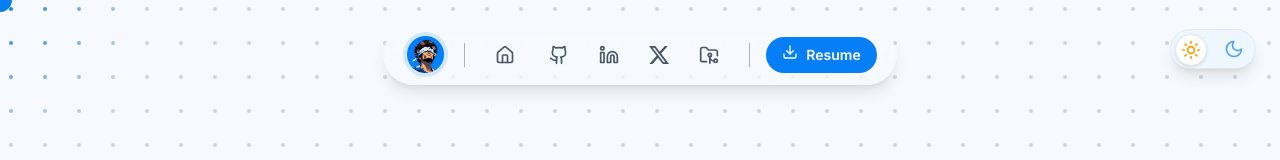
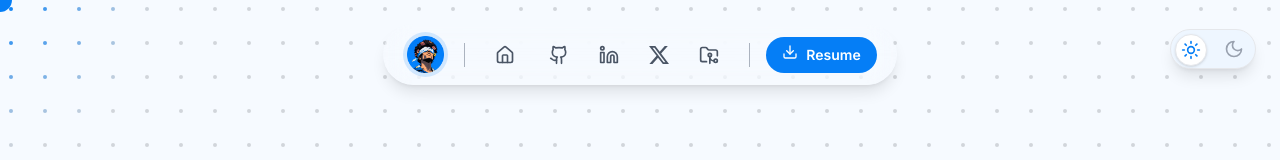
Before and after one commit to MerlinTheWhiz/portfolio, a Next.js app: page / in a window 1280 px wide. Shown: the top 160 px of the page. Built offline with nearby package versions, Linux system fonts and the light colour scheme.

Commit message:
fix: smoother theme reveal animation and muted theme icon color in non-active state

```diff
--- a/components/ui/ThemeToggleSlider.tsx
+++ b/components/ui/ThemeToggleSlider.tsx
@@ -51,19 +51,19 @@ export default function ThemeToggleSlider() {
         disabled={animating}
       >
         <span className="absolute inset-0 flex items-center justify-between px-[11px]">
-          <LuSun className="w-5 h-5 text-amber-400" />
-          <LuMoon className="w-5 h-5 text-blue-400" />
+          <LuSun className={`w-5 h-5 ${isDark ? 'text-gray-400' : 'text-accent-primary'}`} />
+          <LuMoon className={`w-5 h-5 ${isDark ? 'text-accent-primary' : 'text-gray-400'}`} />
         </span>
         <motion.span
           className="absolute top-[4px] w-[32px] h-[32px] rounded-full bg-white dark:bg-gray-700 shadow-sm border border-border-default flex items-center justify-center"
           animate={{ x: isDark ? 50 : 4 }}
-          transition={{ type: "spring", stiffness: 200, damping: 35, mass: 1.1 }}
+          transition={{ duration: 1.0, ease: [0.65, 0, 0.35, 1] }}
         >
-          {isDark ? (
-            <LuMoon className="w-5 h-5 text-blue-400" />
-          ) : (
-            <LuSun className="w-5 h-5 text-amber-500" />
-          )}
+        {isDark ? (
+          <LuMoon className="w-5 h-5 text-accent-primary" />
+        ) : (
+          <LuSun className="w-5 h-5 text-accent-primary" />
+        )}
         </motion.span>
       </button>
 
@@ -103,8 +103,8 @@ function ThemeReveal({
     if (!el) return;
 
     const controls = animate(0, 1, {
-      duration: 0.8,
-      ease: [0.25, 1, 0.5, 1],
+      duration: 1.0,
+      ease: [0.65, 0, 0.35, 1],
       onUpdate: (latest) => {
         const pct = latest * 180;
         el.style.maskImage = `radial-gradient(circle at ${x}px ${y}px, transparent ${pct}%, black ${pct}%)`;
```
